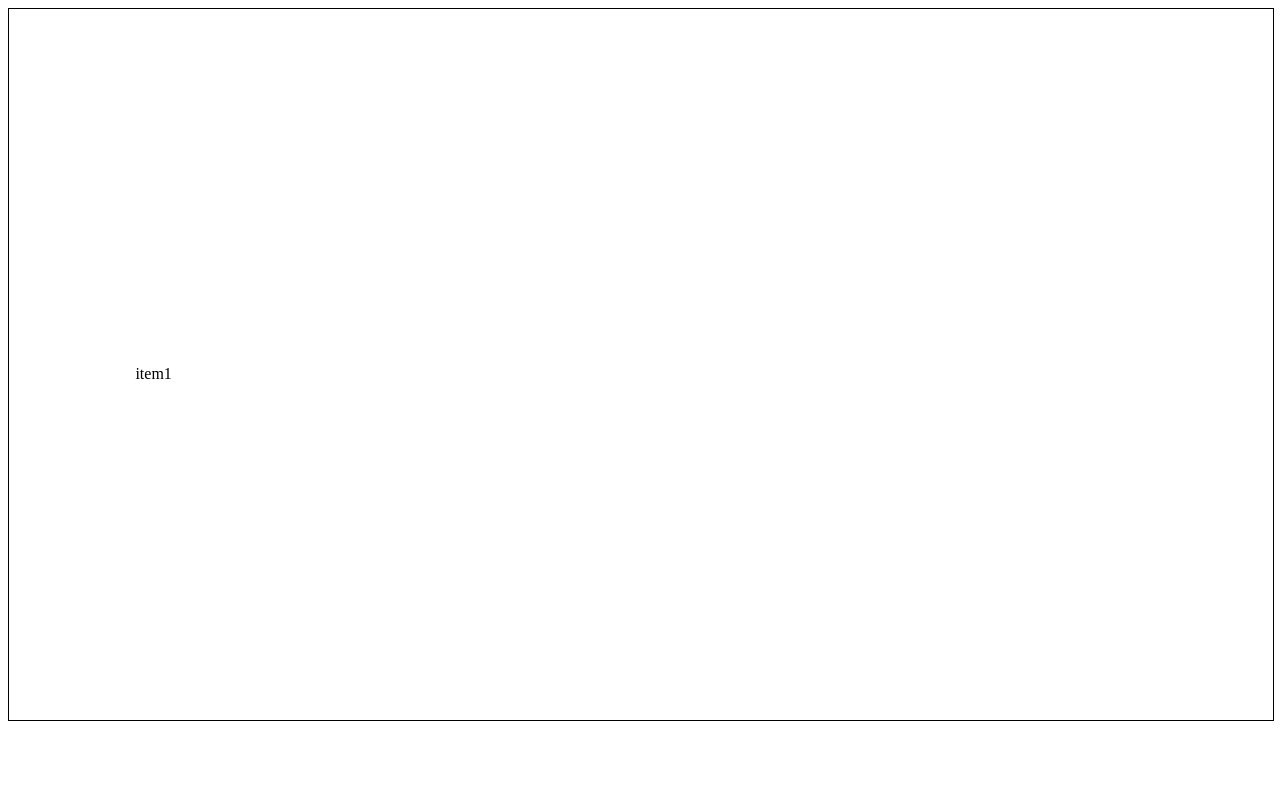
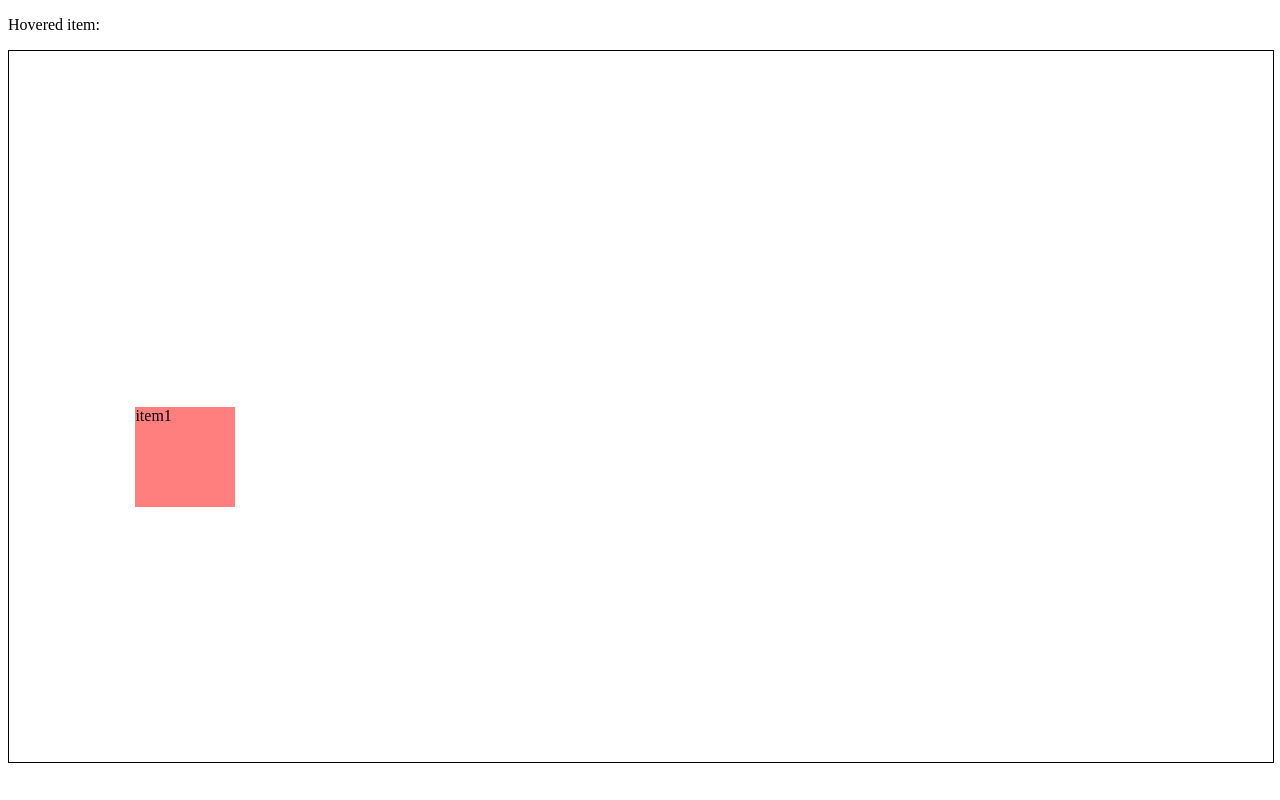
Before and after one commit to MonsieurLazar/termochimie-efect-termic, a SvelteKit app: page /engine in a window 1280 px wide. Built offline with nearby package versions, Linux system fonts and the light colour scheme.

Commit message:
implemented drawing and hover detection

```diff
--- /dev/null
+++ b/src/lib/engine.svelte.ts
@@ -0,0 +1,56 @@
+export type Position = {
+  x: number
+  y: number
+}
+
+export type Dimension = {
+  width: number
+  height: number
+}
+
+export class Item<T> {
+  name: string
+  defaultState: T
+  state: T
+  position: Position
+  dimension: Dimension
+  draw?: (state: T) => string
+  constructor(
+    name: string,
+    state: T,
+    position: Position,
+    dimension: Dimension,
+    draw?: (state: T) => string,
+  ) {
+    this.name = name
+    this.state = state
+    this.defaultState = state
+    this.position = position
+    this.dimension = dimension
+    this.draw = draw
+  }
+
+  getStyles() {
+    return `
+        position: absolute;
+        left: ${this.position.x}%;
+        top: ${this.position.y}%;
+        width: ${this.dimension.width}px;
+        height: ${this.dimension.height}px;
+        ${this.draw ? this.draw(this.state) : ""}
+        `
+  }
+}
+
+export class Engine {
+  items: Item<any>[] = []
+
+  hoveredItemIndex: number | null = $state(null)
+  constructor(items: Item<any>[]) {
+    this.items = items
+  }
+
+  markHoveredItem(index: number | null) {
+    this.hoveredItemIndex = index
+  }
+}
--- a/src/lib/engine.ts
+++ /dev/null
@@ -1,32 +0,0 @@
-export type Position = {
-  x: number
-  y: number
-}
-
-export class Item<T> {
-  name: string
-  defaultState: T
-  state: T
-  position: Position
-  constructor(name: string, state: T, position: Position) {
-    this.name = name
-    this.state = state
-    this.defaultState = state
-    this.position = position
-  }
-
-  getStyles() {
-    return `
-          position: absolute;
-          left: ${this.position.x}%;
-          top: ${this.position.y}%;
-        `
-  }
-}
-
-export class Engine {
-  items: Item<any>[] = []
-  constructor(items: Item<any>[]) {
-    this.items = items
-  }
-}
--- a/src/lib/index.ts
+++ b/src/lib/index.ts
@@ -1,14 +1,19 @@
-import { Engine, Item } from "./engine"
+import { Engine, Item } from "./engine.svelte"
 
 export const engine = new Engine([
   new Item(
     "item1",
     {
-      value: 0,
+      value: 50,
     },
     {
       x: 10,
       y: 50,
     },
+    {
+      width: 100,
+      height: 100,
+    },
+    (state) => `background-color: rgba(255, 0, 0, ${state.value / 100});`,
   ),
 ])
--- a/src/routes/engine/+page.svelte
+++ b/src/routes/engine/+page.svelte
@@ -1,10 +1,22 @@
 <script lang="ts">
-  import { engine } from "$lib"
+  import { engine } from "$lib/index"
 </script>
 
+<p>
+  Hovered item: {engine.hoveredItemIndex}
+</p>
+
 <section>
-  {#each engine.items as item}
-    <div style={item.getStyles()}>{item.name}</div>
+  {#each engine.items as item, index}
+    <div
+      role="cell"
+      tabindex={index}
+      style={item.getStyles()}
+      onmouseenter={() => engine.markHoveredItem(index)}
+      onmouseleave={() => engine.markHoveredItem(null)}
+    >
+      {item.name}
+    </div>
   {/each}
 </section>
 
```
